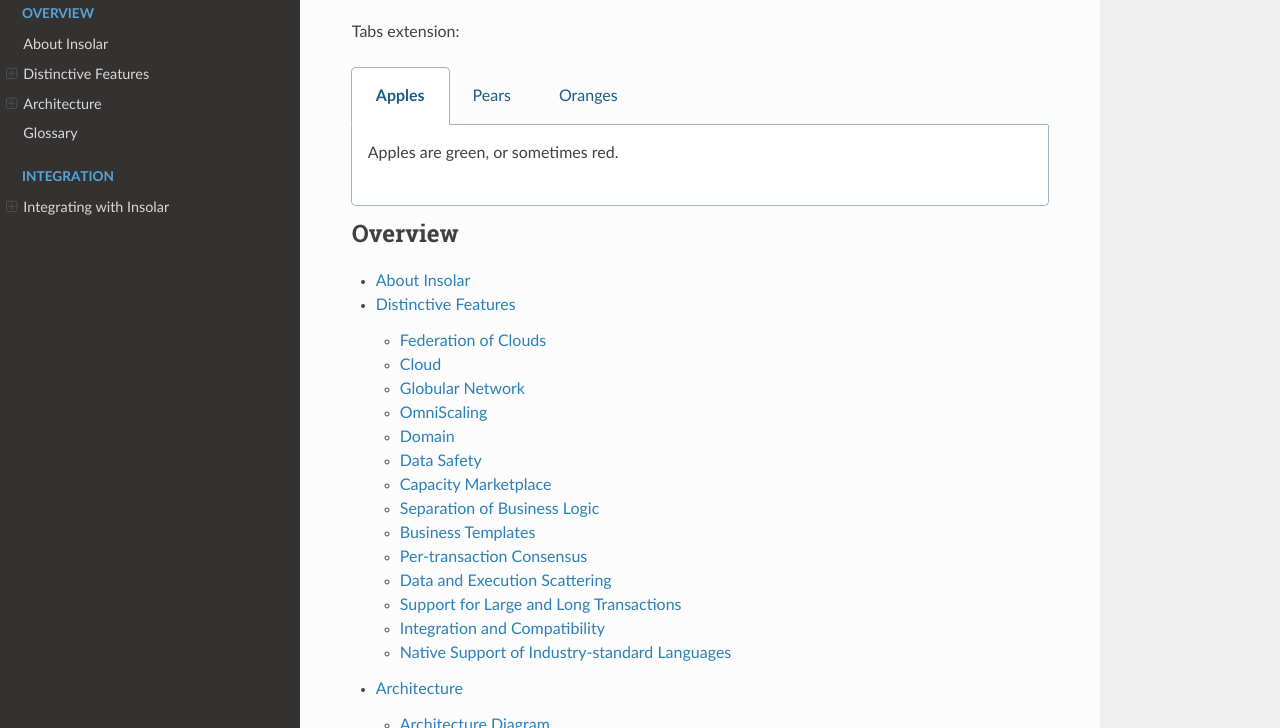
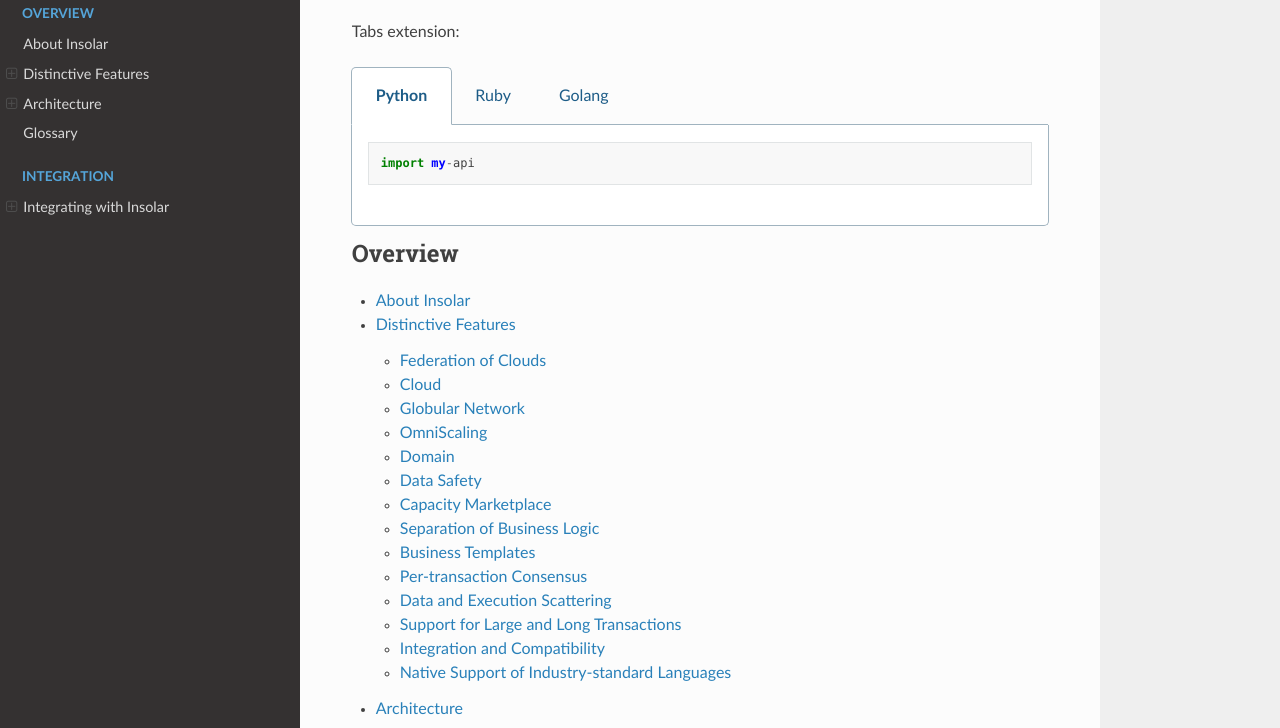
Before and after one commit to sofiayem/rtd-doc-tests, a Sphinx documentation site: the page built from docs/source/index.rst, in a window 1280 px wide and 900 px high, scrolled down 361 px, cut to the strip 172-900 px from the top of the window. Built offline with Sphinx 7.4.7 and the Read the Docs theme 2.0.0, drawn with Linux system fonts in a browser that asks for light colours.

Commit message:
test code block in tabs

```diff
--- a/docs/source/index.rst
+++ b/docs/source/index.rst
@@ -30,17 +30,23 @@
 
 .. tabs::
 
-   .. tab:: Apples
+   .. tab:: Python
 
-      Apples are green, or sometimes red.
+      .. code-block:: python
 
-   .. tab:: Pears
+         import my-api
 
-      Pears are green.
+   .. tab:: Ruby
 
-   .. tab:: Oranges
+      .. code-block:: ruby
 
-      Oranges are orange.
+         require 'my-api'
+
+   .. tab:: Golang
+
+         .. code-block:: go
+
+         import {'smth'}
 
 .. toctree::
    :maxdepth: 2
```
